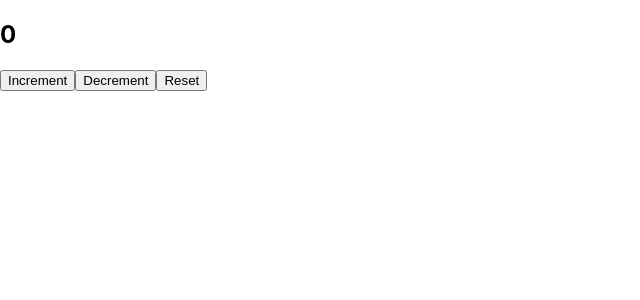
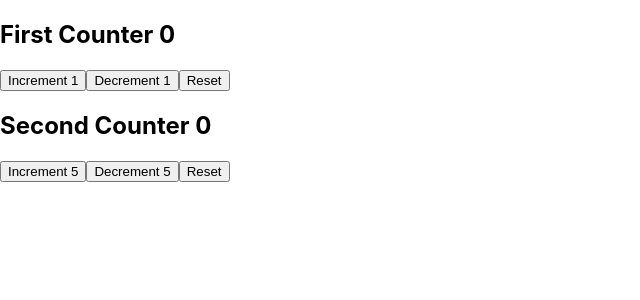
Before and after one commit to opxyc/js.react.l.hooks, a React (Create React App) app: page / in a window 1280 px wide. Shown: the top 300 px of the page, without its empty margins (0-640 px from the left). Built offline with nearby package versions, Linux system fonts and the light colour scheme.

Commit message:
useReducer - complex state & action

```diff
--- a/src/App.js
+++ b/src/App.js
@@ -1,9 +1,10 @@
-import CounterOne from './components/useReducer/CounterOne'
+// import CounterOne from './components/useReducer/CounterOne'
+import CounterTwo from './components/useReducer/CounterTwo'
 
 function App() {
   return (
     <div className="App">
-      <CounterOne />
+      <CounterTwo />
     </div>
   );
 }
--- /dev/null
+++ b/src/components/useReducer/CounterTwo.js
@@ -0,0 +1,45 @@
+import React, {useReducer, useState} from 'react'
+
+const initialState = {
+    firstCounter: 0,
+    secondCounter: 0
+}
+const reducer = (currentState, action) => {
+    switch(action.type) {
+        case 'increment1':
+            return { ...currentState, firstCounter: currentState.firstCounter + action.value }
+        case 'decrement1':
+            return { ...currentState, firstCounter: currentState.firstCounter - action.value }
+        case 'increment2':
+            return { ...currentState, secondCounter: currentState.secondCounter + action.value }
+        case 'decrement2':
+            return { ...currentState, secondCounter: currentState.secondCounter - action.value }
+        case 'reset':
+            return initialState
+        default:
+            return currentState
+    }
+}
+
+function CounterTwo() {
+    // useReducer takes a reducer function and initialState
+    // and returns a state variable and dispatch method - which can be used
+    // to dispatch actions, which the reducer function can use to create
+    // a new state
+    const [count, dispatch] = useReducer(reducer, initialState)
+    return (
+        <div>
+            <h2>First Counter {count.firstCounter}</h2>
+            <button onClick={()=>dispatch({ type: 'increment1', value: 1})}>Increment 1</button>
+            <button onClick={()=>dispatch({ type: 'decrement1', value: 1})}>Decrement 1</button>
+            <button onClick={()=>dispatch({ type: 'reset'})}>Reset</button>
+
+            <h2>Second Counter {count.secondCounter}</h2>
+            <button onClick={()=>dispatch({ type: 'increment2', value: 5})}>Increment 5</button>
+            <button onClick={()=>dispatch({ type: 'decrement2', value: 5})}>Decrement 5</button>
+            <button onClick={()=>dispatch({ type: 'reset'})}>Reset</button>
+        </div>
+    )
+}
+
+export default CounterTwo
```
